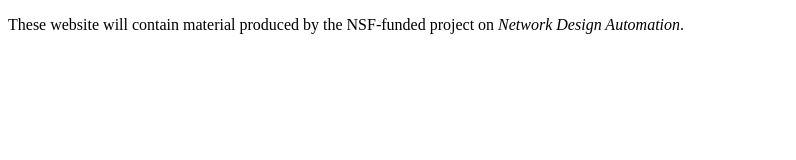
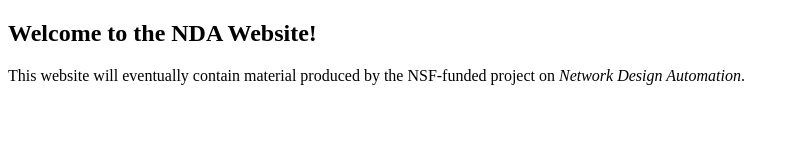
Before and after one commit to Network-Design-Automation/Network-Design-Automation.github.io, a plain HTML site: page index.html in a window 1280 px wide. Shown: the whole page, without its empty margins (0-796 px from the left). Drawn offline with Linux system fonts and the light colour scheme.

Commit message:
Slight mods to index page.

```diff
--- a/index.html
+++ b/index.html
@@ -5,8 +5,9 @@
 	</head>
 	<body>
 		<div class="container">
-    		<div class="blurb">
-		<p>These website will contain material produced by the NSF-funded project on <i>Network Design Automation</i>.</p>
+    		  <div class="blurb">
+		    <h2>Welcome to the NDA Website!</h2>
+		<p>This website will eventually contain material produced by the NSF-funded project on <i>Network Design Automation</i>.</p>
     		</div><!-- /.blurb -->
 		</div><!-- /.container -->
 	</body>
```
